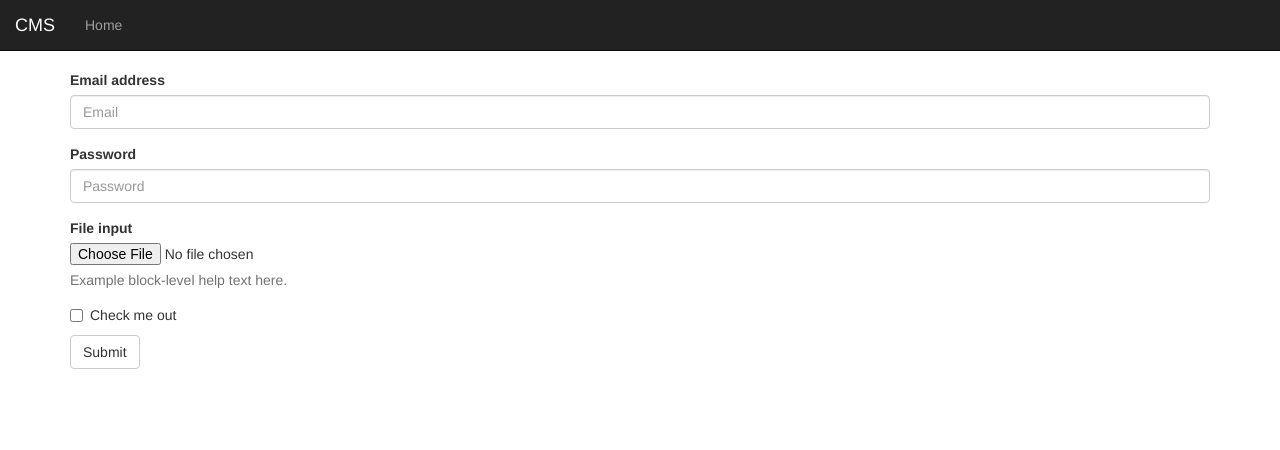
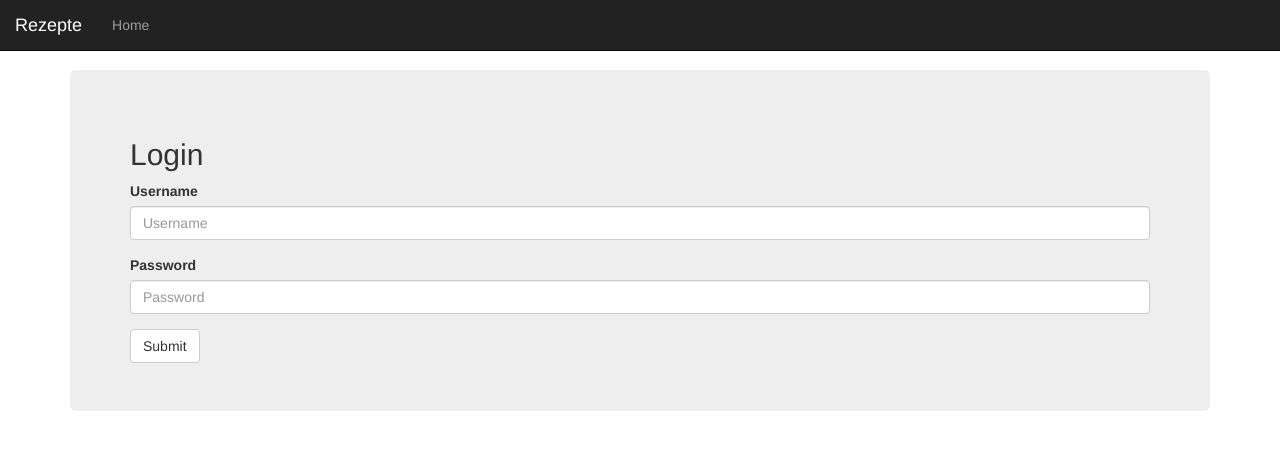
Before and after one commit to annaneum/cms, a PHP site: page /index.php?url=login in a window 1280 px wide. Shown: the top 450 px of the page. Run offline with PHP 8.4, Linux system fonts and the light colour scheme; some libraries are stand-ins or nearby versions.

Commit message:
login functionality

```diff
--- a/class/Admin.class.php
+++ b/class/Admin.class.php
@@ -1,10 +1,9 @@
 <?php
 class Admin extends Controller {
+	protected $loggedInRequired = true;
 
 	function __construct() {
 		parent::__construct();
-
-		$this->checkLogin();
 	}
 }
 ?>
--- a/class/App.class.php
+++ b/class/App.class.php
@@ -47,7 +47,9 @@ class App {
 
 		$this->ctrl = $ctrl;
 
-		$this->Controller = new $ctrl();
+		$input = array_merge($_GET, $_POST, $_SESSION);
+
+		$this->Controller = new $ctrl($input);
 
 		//shorten url
 		do {
--- a/class/Controller.class.php
+++ b/class/Controller.class.php
@@ -3,11 +3,21 @@ class Controller {
     protected $Model;
     protected $View;
     protected $User;
+    protected $input;
+    protected $title = "CMS";
+    protected $loggedInRequired = true;
+    protected $logoutLink = true;
 
-    public function __construct() {
+    public function __construct($input) {
         $this->Model    = new Model();
         $this->View     = new View();
         $this->User     = $this->getUser();
+
+        $this->input = $input;
+
+        if($this->loggedInRequired) {
+            $this->checkLogin();
+        }
 
         $this->View->addCSS("bootstrap.min");
         $this->View->addCSS("https://use.fontawesome.com/releases/v5.0.4/css/all.css", true);
@@ -18,6 +28,14 @@ class Controller {
 
         //create Navigation
         $this->View->addMenuPoint("HOME", LINK_URL . "index");
+
+        if ($this->logoutLink) {
+            $this->View->addRightMenuPoint("LOGOUT", LINK_URL . "login/logout");
+        }
+
+        $this->View->setTitle($this->title);
+
+        $this->View->setTemplate(strtolower(get_called_class()));
     }
 
     public function __destruct() {
@@ -38,10 +56,8 @@ class Controller {
         }
     }
 
-    public function index() {
-        $this->View->setTemplate(strtolower(get_called_class()));
-        $this->View->setTitle("KRK CRM");
-        $content = $this->View->fillTemplate("main", array());
+    public function index($sere = array()) {
+        $content = $this->View->fillTemplate("main", $sere);
         $this->View->setContent($content);
     }
 }
--- a/class/Model.class.php
+++ b/class/Model.class.php
@@ -6,8 +6,14 @@ class Model extends MysqliDb{
         parent::__construct(DB_HOST, DB_USER, DB_PASS, DB);
     }
 
-    public function login() {
-        $_SESSION['user'] = 1;
+    public function login($username, $password) {
+        $this->where("username", $username);
+        $user = $this->getOne("user");
+        if (password_verify($password, $user['password'])) {
+            $_SESSION['user'] = 1;
+            return true;
+        }
+        return false;
     }
 
     public function logout() {
--- a/class/View.class.php
+++ b/class/View.class.php
@@ -18,6 +18,10 @@ class View {
 
     private $nav = array();
 
+    private $nav_right = array();
+
+    private $nav_active = -1;
+
     function __construct() {
         $this->Lang = new Language("de");
         $this->templateMain = VIEW_PATH . "index.php";
@@ -31,7 +35,7 @@ class View {
         }
     }
 
-    public function fillTemplate($area, $values, $template = null) {
+    public function fillTemplate($area, $values = array(), $template = null) {
         $string = file_get_contents(($template == null) ? $this->templateFile : $template);
 
         $string = str_replace(array(
@@ -106,8 +110,22 @@ class View {
         array_push($this->nav, array("text" => $text, "link" => $link));
     }
 
+    public function addRightMenuPoint($text, $link) {
+        array_push($this->nav_right, array("text" => $text, "link" => $link));
+    }
+
+    public function setActiveNav($navText) {
+        $point_count = count($this->nav_right);
+        for ($i = 0; $i < $point_count; $i++) {
+            if ($this->nav[$i]['text'] == $navText) {
+                $this->nav_active = $i;
+                return;
+            }
+        }
+    }
+
     private function getMenuPoint($text, $link, $active = false) {
-        $sere_menu_point['ACTIVE'] = ($active) ? "class='active" : "";
+        $sere_menu_point['ACTIVE'] = ($active) ? " class='active'" : "";
         $sere_menu_point['LINK'] = $link;
         $sere_menu_point['TEXT'] = $this->Lang->getWord($text);
         return $this->fillTemplate("menu_point", $sere_menu_point, $this->templateNav);
@@ -116,10 +134,17 @@ class View {
     private function getNav() {
         $sere_main = array();
         $sere_main['MENU_POINTS'] = "";
+        $sere_main['MENU_RIGHT_POINTS'] = "";
 
         $point_count = count($this->nav);
         for ($i = 0; $i < $point_count; $i++) {
-            $sere_main['MENU_POINTS'] .= $this->getMenuPoint($this->nav[$i]['text'], $this->nav[$i]['link']);
+            $active = $this->nav_active == $i;
+            $sere_main['MENU_POINTS'] .= $this->getMenuPoint($this->nav[$i]['text'], $this->nav[$i]['link'], $active);
+        }
+
+        $point_count = count($this->nav_right);
+        for ($i = 0; $i < $point_count; $i++) {
+            $sere_main['MENU_RIGHT_POINTS'] .= $this->getMenuPoint($this->nav_right[$i]['text'], $this->nav_right[$i]['link']);
         }
 
         return $this->fillTemplate("main", $sere_main, $this->templateNav);
--- a/controller/login.php
+++ b/controller/login.php
@@ -1,8 +1,32 @@
 <?php
 class Login extends Controller {
-    function __construct() {
-        parent::__construct();
-    }
+	protected $title = "Login";
+	protected $loggedInRequired = false;
+	protected $logoutLink = false;
+
+	function __construct($input) {
+		parent::__construct($input);
+	}
+
+	public function index($sere = array()) {
+		$sere['MSG'] = "";
+		parent::index($sere);
+	}
+
+	public function login() {
+		if ($this->Model->login($this->input['username'], $this->input['password'])) {
+			header("location:" . LINK_URL . "index");
+		} else {
+			$sere_msg['MSG_TEXT'] = "Username oder Passwort stimmt nicht.";
+			$sere['MSG'] = $this->View->fillTemplate("msg", $sere_msg);
+			parent::index($sere);
+		}
+	}
+
+	public function logout() {
+		$this->Model->logout();
+		header("location:" . LINK_URL . "index");
+	}
 }
 
 ?>
--- a/index.php
+++ b/index.php
@@ -9,6 +9,7 @@ include CLASS_PATH . "Controller.class.php";
 include CLASS_PATH . "View.class.php";
 include CLASS_PATH . "Language.class.php";
 include CLASS_PATH . "Admin.class.php";
+include CLASS_PATH . "User.class.php";
 
 $App = new App((isset($_GET['url'])) ? $_GET['url'] : null);
 ?>
--- a/lang/de.php
+++ b/lang/de.php
@@ -1,3 +1,5 @@
-BRAND = CMS
+BRAND = Rezepte
 
 HOME = Home
+LOGOUT = Logout
+LOGIN = Login
--- a/view/login/index.php
+++ b/view/login/index.php
@@ -1,22 +1,19 @@
 [main]
-<form>
+<div class="jumbotron">
+  <h2>{LANG:LOGIN}</h2>
+{MSG}
+<form method="POST" action="{LINK_URL}login/login">
   <div class="form-group">
-    <label for="exampleInputEmail1">Email address</label>
-    <input type="email" class="form-control" id="exampleInputEmail1" placeholder="Email">
+    <label for="Username">Username</label>
+    <input type="text" class="form-control" id="username" name="username" placeholder="Username">
   </div>
   <div class="form-group">
-    <label for="exampleInputPassword1">Password</label>
-    <input type="password" class="form-control" id="exampleInputPassword1" placeholder="Password">
-  </div>
-  <div class="form-group">
-    <label for="exampleInputFile">File input</label>
-    <input type="file" id="exampleInputFile">
-    <p class="help-block">Example block-level help text here.</p>
-  </div>
-  <div class="checkbox">
-    <label>
-      <input type="checkbox"> Check me out
-    </label>
+    <label for="password">Password</label>
+    <input type="password" class="form-control" id="password" name="password" placeholder="Password">
   </div>
   <button type="submit" class="btn btn-default">Submit</button>
 </form>
+</div>
+
+[msg]
+<div class="alert alert-danger" role="alert">{MSG_TEXT}</div>
--- a/view/navigation.php
+++ b/view/navigation.php
@@ -35,8 +35,10 @@
           <input type="text" class="form-control" placeholder="Search">
         </div>
         <button type="submit" class="btn btn-default">Submit</button>
-      </form>
+      </form>-->
       <ul class="nav navbar-nav navbar-right">
+        {MENU_RIGHT_POINTS}
+        <!--
         <li><a href="#">Link</a></li>
         <li class="dropdown">
           <a href="#" class="dropdown-toggle" data-toggle="dropdown" role="button" aria-haspopup="true" aria-expanded="false">Dropdown <span class="caret"></span></a>
@@ -48,7 +50,8 @@
             <li><a href="#">Separated link</a></li>
           </ul>
         </li>
-      </ul> -->
+      -->
+      </ul>
     </div><!-- /.navbar-collapse -->
   </div><!-- /.container-fluid -->
 </nav>
```
Also changed, not shown: controller/index.php (+5 -3 lines), controller/test.php (+0 -8 lines).
